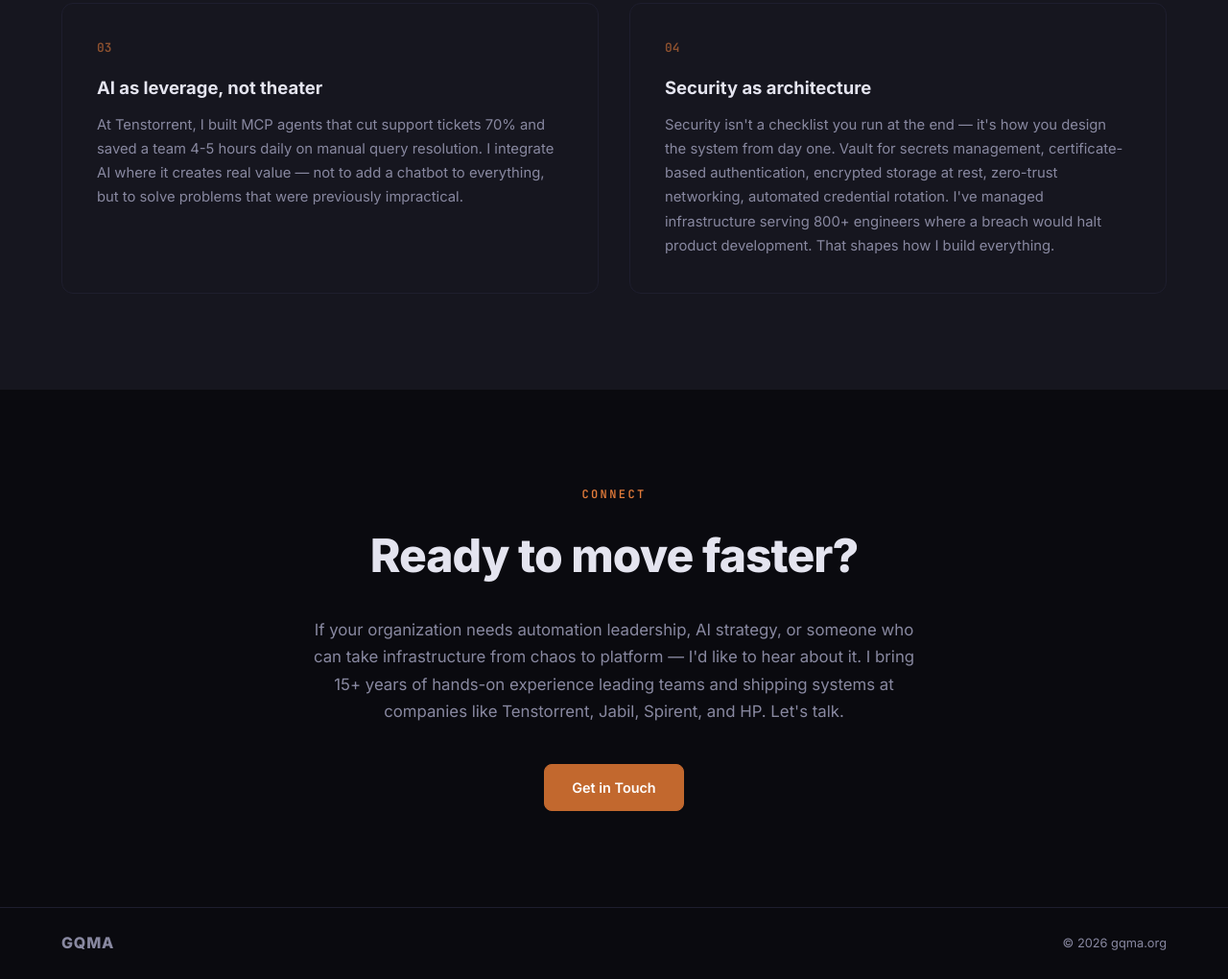
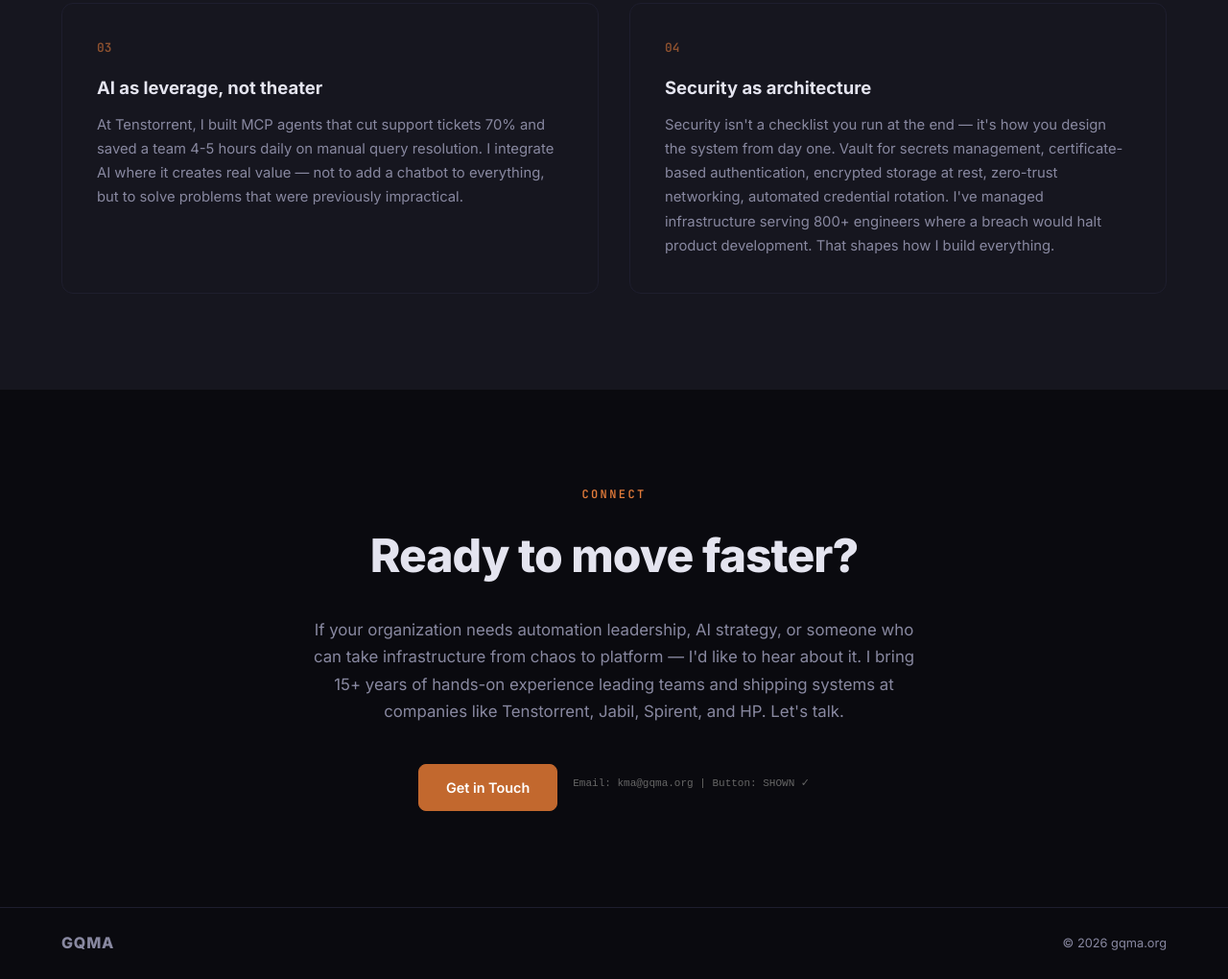
Before and after one commit to ky-ma/gqma-site, a plain HTML site: page index.html in a window 1280 px wide. Shown: the part 5887-6907 px from the top of the page at 96% size. Drawn offline with Linux system fonts and the light colour scheme.

Commit message:
Add visible debug output to contact section

```diff
--- a/index.html
+++ b/index.html
@@ -368,6 +368,7 @@
         </p>
         <div class="contact-links">
           <a href="#" class="btn btn-primary contact-email" id="contact-email" style="display:none;">Get in Touch</a>
+          <p id="contact-debug" style="font-family:monospace;font-size:11px;color:#666;margin-top:12px;"></p>
         </div>
         <noscript>
           <p class="contact-noscript">Enable JavaScript to see contact details.</p>
--- a/main.js
+++ b/main.js
@@ -8,10 +8,14 @@
   // --- Contact config ---
   function initContact() {
     console.log('[initContact] Starting...');
+    var debug = document.getElementById('contact-debug');
+
     try {
       var cfg = window.GQMA_CONFIG || {};
       console.log('[initContact] cfg:', cfg);
       console.log('[initContact] cfg.email:', cfg.email);
+
+      if (debug) debug.textContent = 'Email: ' + (cfg.email || 'NOT SET');
 
       if (cfg.email) {
         console.log('[initContact] Email exists, finding element...');
@@ -23,8 +27,14 @@
           el.setAttribute('href', 'mail' + 'to:' + cfg.email);
           el.style.display = '';
           console.log('[initContact] Done - href:', el.getAttribute('href'), 'display:', el.style.display);
+          if (debug) debug.textContent += ' | Button: SHOWN ✓';
+        } else {
+          if (debug) debug.textContent += ' | Button element: NOT FOUND';
         }
+      } else {
+        if (debug) debug.textContent = 'Email config: MISSING';
       }
+
       if (cfg.github) {
         var el2 = document.getElementById('contact-github');
         if (el2) {
@@ -34,6 +44,7 @@
       }
     } catch (e) {
       console.error('[initContact] ERROR:', e);
+      if (debug) debug.textContent = 'ERROR: ' + e.message;
       // Cloudflare email obfuscation can interfere — fail gracefully
     }
   }
```
